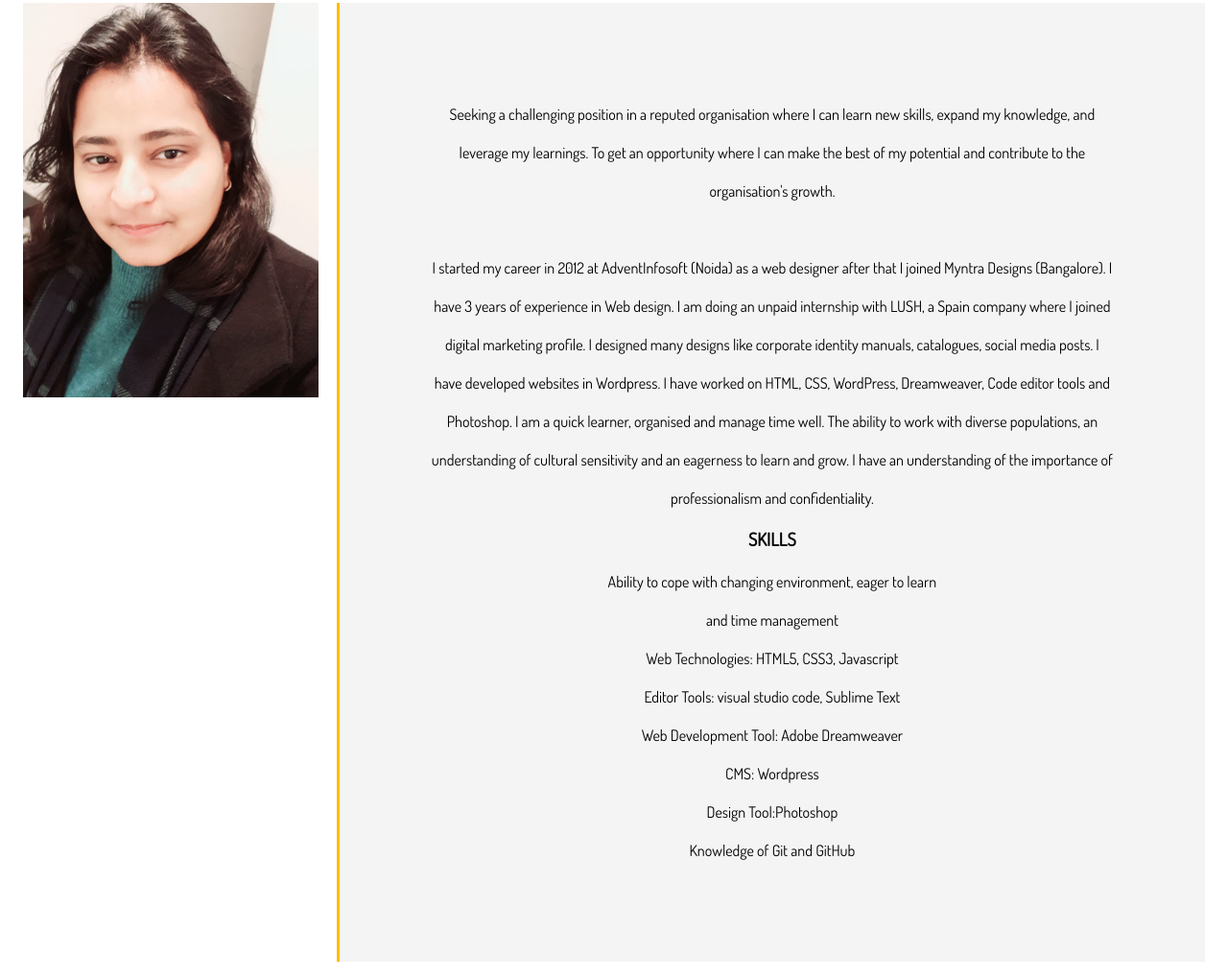
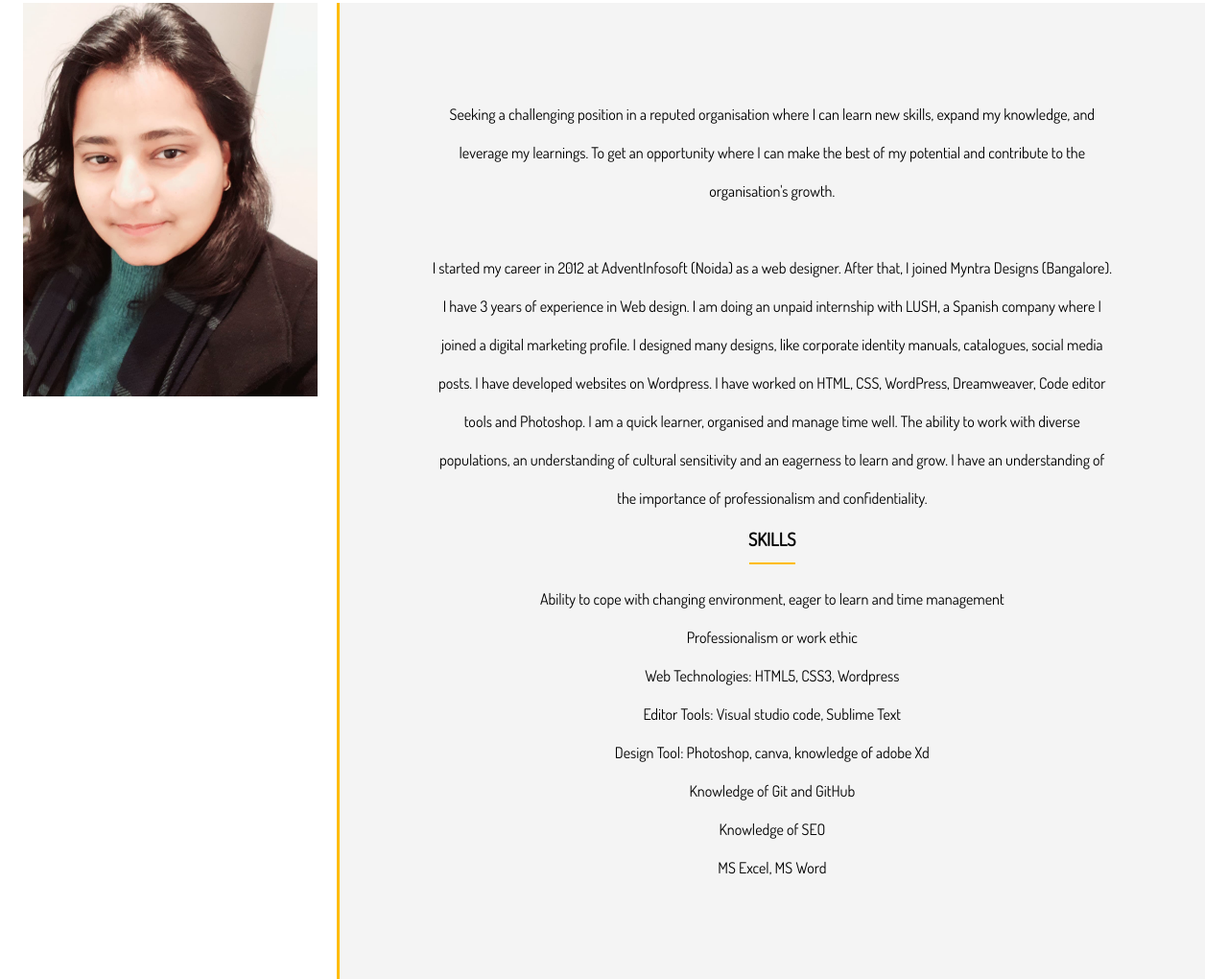
Before and after one commit to seepika/myportfolio, a plain HTML site: page index.html in a window 1280 px wide. Shown: the part 987-2007 px from the top of the page at 96% size. Drawn offline with Linux system fonts and the light colour scheme.

Commit message:
Add files via upload

```diff
--- a/index.html
+++ b/index.html
@@ -42,7 +42,8 @@
           <!-- <p class="lead">
             I specialize in graphic design, UI/UX and photography
           </p> -->
-          <a href="work.html" class="btn-light">View My Work</a>
+          <br>
+          <a href="work.html" class="btn-dark">View My Work</a>
         </div>
       </div>
     </header>
@@ -202,27 +203,34 @@
                where I can make the best of my potential and contribute to the organisation's growth.
               <br>
               <br>
-              <p>I started my career in 2012 at AdventInfosoft (Noida) as a web designer after that I joined Myntra Designs (Bangalore). I have 3 years of experience in Web design.
-               I am doing an unpaid internship with LUSH, a Spain company where I joined digital marketing profile.
-               I designed many designs like corporate identity manuals, catalogues, social media posts. I have developed websites in Wordpress.
-               I have worked on HTML, CSS, WordPress, Dreamweaver, Code editor tools and Photoshop.
-               I am a quick learner, organised and manage time well.
-               The ability to work with diverse populations, an understanding of cultural sensitivity and an eagerness to learn and grow.
-               I have an understanding of the importance of professionalism and confidentiality.</p>
+              <p>I started my career in 2012 at AdventInfosoft (Noida) as a web designer.
+                After that, I joined Myntra Designs (Bangalore).
+                I have 3 years of experience in Web design.
+                I am doing an unpaid internship with LUSH, a Spanish company where I joined a digital marketing profile.
+                I designed many designs, like corporate identity manuals, catalogues, social media posts.
+                I have developed websites on Wordpress.
+                I have worked on HTML, CSS, WordPress, Dreamweaver, Code editor tools and Photoshop.
+                I am a quick learner, organised and manage time well.
+                The ability to work with diverse populations, an understanding of cultural sensitivity and an eagerness to learn and grow.
+                I have an understanding of the importance of professionalism and confidentiality.</p>
             </p>
             <div class="award-1">
 
               <h3>Skills</h3>
-              <p>
-                <ul>Ability to cope with changing environment, eager to learn
-                <li>and time management</li>
-                <li>Web Technologies: HTML5, CSS3, Javascript</li>
-                <li>Editor Tools: visual studio code, Sublime Text </li>
-                <li>Web Development Tool: Adobe Dreamweaver</li>
-                <li>CMS: Wordpress</li>
-                <li>Design Tool:Photoshop</li>
-                <li>Knowledge of Git and GitHub </li></ul>
-              </p>
+              <div class="bottom-line"></div>
+                <ul>
+                  <li></li>Ability to cope with changing environment, eager to learn
+                and time management</li>
+                <li>Professionalism or work ethic </li>
+                <li>Web Technologies: HTML5, CSS3, Wordpress</li>
+                <li>Editor Tools: Visual studio code, Sublime Text </li>
+
+                <li>Design Tool: Photoshop, canva, knowledge of adobe Xd</li>
+                <li>Knowledge of Git and GitHub</li>
+                <li>Knowledge of SEO</li>
+                <li>MS Excel, MS Word</li>
+              </ul>
+
             </div>
           </div>
 
```
Also changed, not shown: work.html (+1 -1 lines).
